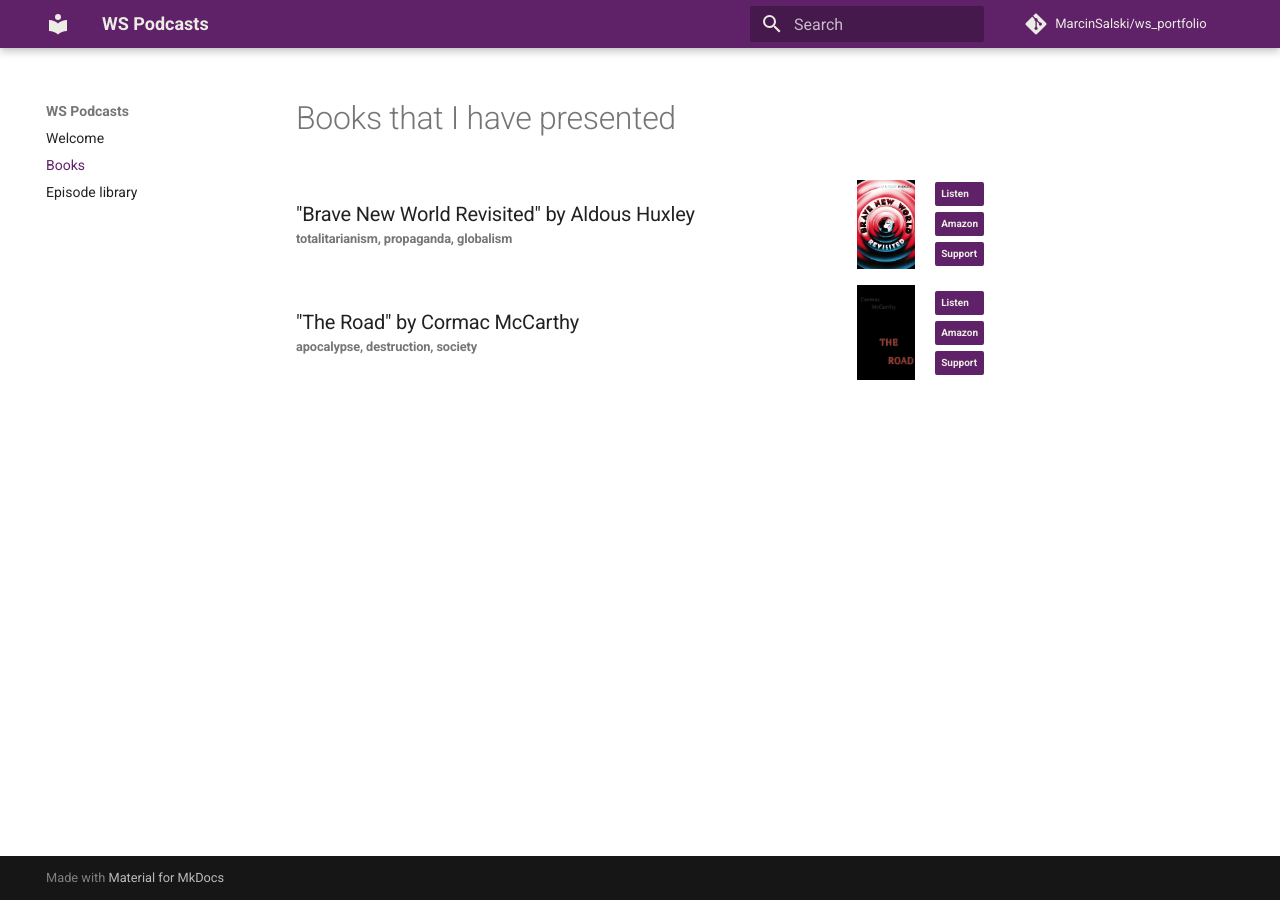
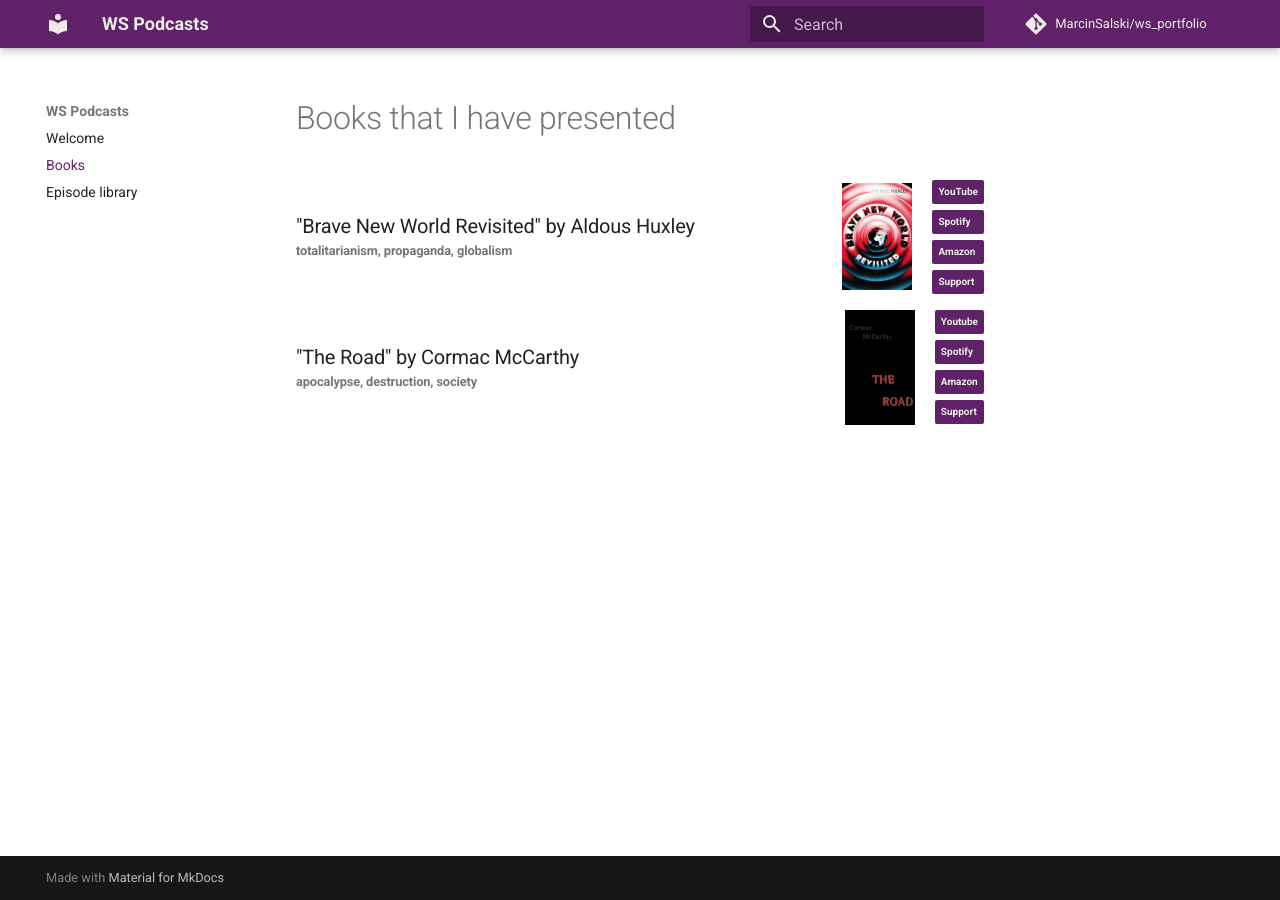
Before and after one commit to MarcinSalski/ws_portfolio, an MkDocs documentation site: the page built from docs/Books/index.md, in a window 1280 px wide. Built offline with MkDocs 1.6.1 and Material for MkDocs 9.7.7, drawn with Linux system fonts in a browser that asks for light colours; comment, search, counter and statistics services are not loaded.

Commit message:
adding spotify

```diff
--- a/docs/Books/index.md
+++ b/docs/Books/index.md
@@ -10,7 +10,7 @@
 
   <!-- Środkowa kolumna: okładka -->
   <div style="flex: 0 0 auto; display: flex; align-items: center;">
-    <img src="BraveNewWorldRevisited.jpg" alt="" style="width: 58px; height: auto;">
+    <img src="BraveNewWorldRevisited.jpg" alt="" style="width: 70px; height: auto;">
   </div>
 
   <!-- Prawa kolumna: linki -->
@@ -20,7 +20,14 @@
        target="_blank"
        class="md-button md-button--primary"
        style="padding: 2px 4px; font-size: 0.5rem;">
-       Listen
+       YouTube
+    </a>
+
+    <a href="https://open.spotify.com/episode/2UkeD6hsYipeqAenQyvop8?si=9b8712fd79c14091"
+       target="_blank"
+       class="md-button md-button--primary"
+       style="padding: 2px 4px; font-size: 0.5rem;">
+       Spotify
     </a>
 
     <a href="https://amzn.eu/d/1f9Bk0Z"
@@ -51,7 +58,7 @@
 
   <!-- Środkowa kolumna: okładka -->
   <div style="flex: 0 0 auto; display: flex; align-items: center;">
-    <img src="TheRoad.jpg" alt="" style="width: 58px; height: auto;">
+    <img src="TheRoad.jpg" alt="" style="width: 70px; height: auto;">
   </div>
 
   <!-- Prawa kolumna: linki -->
@@ -61,7 +68,14 @@
        target="_blank"
        class="md-button md-button--primary"
        style="padding: 2px 4px; font-size: 0.5rem;">
-       Listen
+       Youtube
+    </a>
+
+    <a href="https://open.spotify.com/episode/1IWBAsunhlNkUl1oHoighc?si=e553a9edb892446a"
+       target="_blank"
+       class="md-button md-button--primary"
+       style="padding: 2px 4px; font-size: 0.5rem;">
+       Spotify
     </a>
 
     <a href="https://amzn.eu/d/ebyUm2o"
```
